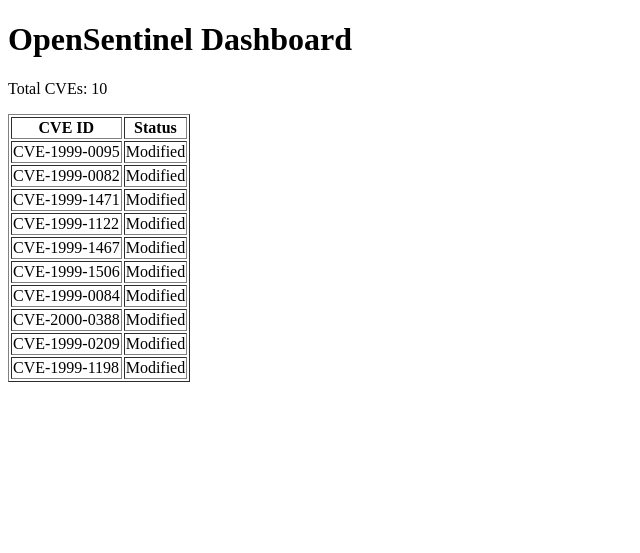
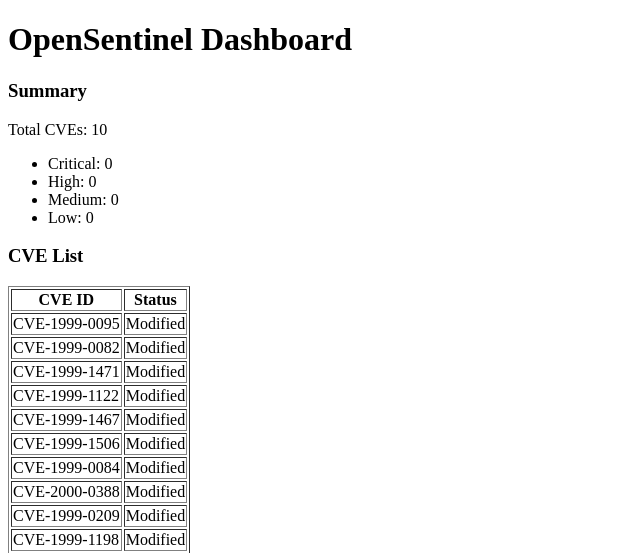
Before and after one commit to vinayb-devsecops/opensentinel, a Flask app: page / in a window 1280 px wide. Shown: the top 553 px of the page, without its empty margins (0-640 px from the left). Run offline with Flask 3, Linux system fonts and the light colour scheme.

Commit message:
Add dashboard severity summary section

```diff
--- a/app.py
+++ b/app.py
@@ -12,8 +12,21 @@ def load_cves():
 
 @app.route("/")
 def home():
+
     cves = load_cves()
-    return render_template("index.html", cves=cves)
+
+    stats = {
+        "Critical": 0,
+        "High": 0,
+        "Medium": 0,
+        "Low": 0
+    }
+
+    return render_template(
+        "index.html",
+        cves=cves,
+        stats=stats
+    )
 
 @app.route("/api/cves")
 def api_cves():
--- a/templates/index.html
+++ b/templates/index.html
@@ -7,7 +7,18 @@
 
 <h1>OpenSentinel Dashboard</h1>
 
+<h3>Summary</h3>
+
 <p>Total CVEs: {{ cves|length }}</p>
+
+<ul>
+    <li>Critical: {{ stats.Critical }}</li>
+    <li>High: {{ stats.High }}</li>
+    <li>Medium: {{ stats.Medium }}</li>
+    <li>Low: {{ stats.Low }}</li>
+</ul>
+
+<h3>CVE List</h3>
 
 <table border="1">
 <tr>
```
